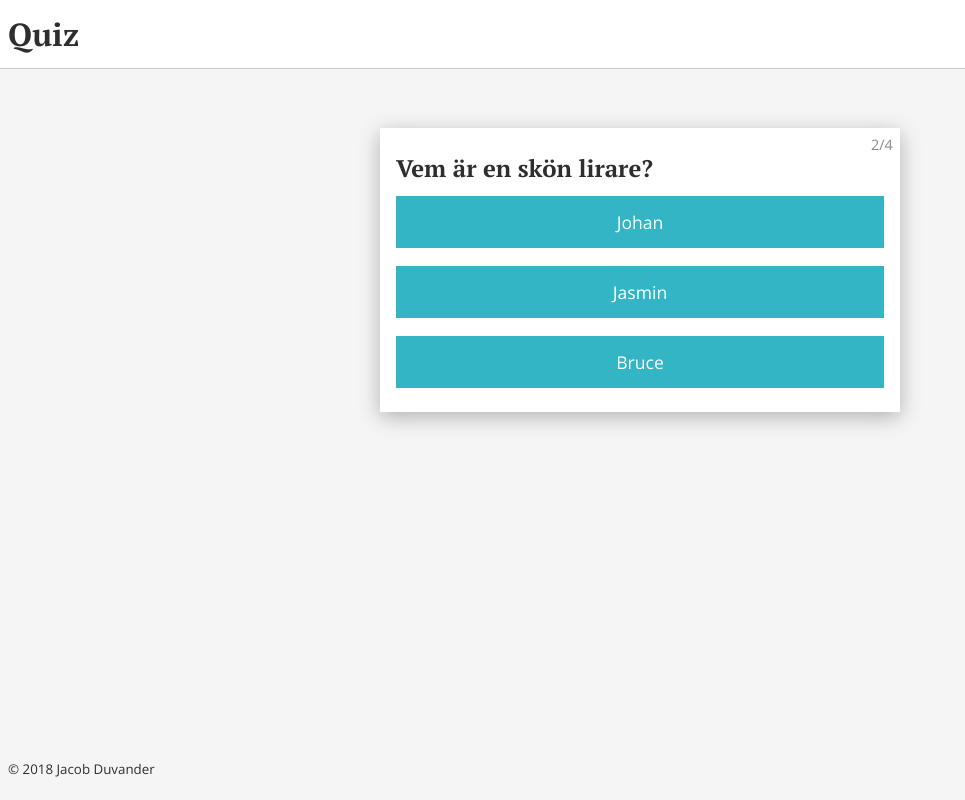
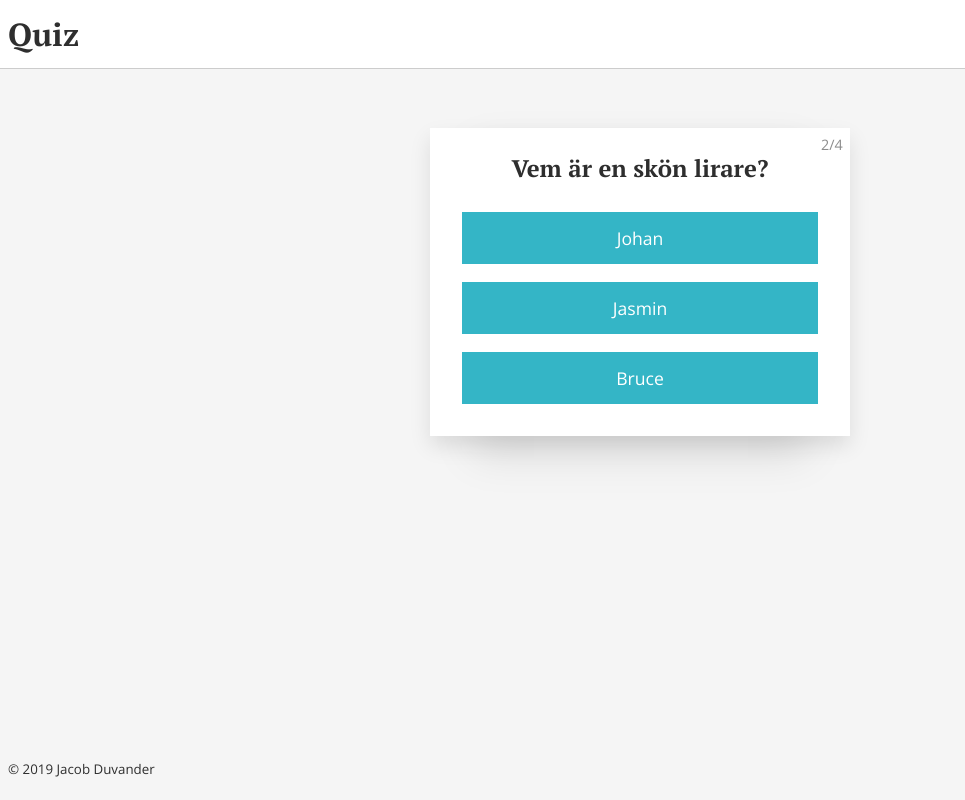
Before and after one commit to duvan094/Quiz, a plain HTML site: page index.html in a window 1280 px wide. Both pictures are taken after a click on the button "Peter". Shown: the whole page, without its empty margins (0-965 px from the left). Drawn offline with nearby package versions, Linux system fonts and the light colour scheme.

Commit message:
Better shadow, some tweaks to margins

```diff
--- a/css/master.css
+++ b/css/master.css
@@ -72,12 +72,27 @@ main{
 
 #card{
   position: relative;
-  max-width: 520px;
+  max-width: 420px;
+  width:100%;
   background: #FFF;
   margin: auto;
-  box-shadow: 0px 5px 20px 0px rgba(0,0,0,0.28);
+  box-shadow:0px 10px 20px 0px rgba(0,0,0,0.1);
+}
+
+.container-wrapper{
   overflow: hidden;
   transition: height 0.25s ease-in;
+}
+
+#card::before{
+  content:'';
+  position: absolute;
+  height:100%;
+  width:80%;
+  box-shadow:0px 20px 40px 0px rgba(0,0,0,0.1);
+  left:50%;
+  transform:translateX(-50%);
+  z-index:-1;
 }
 
 button,.button{
@@ -104,25 +119,24 @@ button:hover, .button:hover{
 }
 
 #card .wrapper{
-  padding:1.5em 1em;
+  padding:1.5em 1em 1em 1em;
   box-sizing: border-box;
 }
 
-.container{
-  max-width: 520px;
-  width:100%;
-  margin:auto;
-  box-sizing: border-box;
-}
 
 .question h2{
-    animation: 0.5s ease-out 0s 1 reveal;
+  text-align: center;
+  animation: 0.5s ease-out 0s 1 reveal;
 }
 
 .alt-container{
+  padding:1em;
+  box-sizing: border-box;
   width:100%;
   animation: 0.5s ease-out 0s 1 reveal;
 }
+
+
 
 .disapear{
   opacity:0;
--- a/index.html
+++ b/index.html
@@ -22,16 +22,18 @@
     <main>
       <div id="card">
         <p id="counter"></p>
-        <div id ="container" class="wrapper">
-          <div id="question" class="container question"></div>
-          <div id="result" class="container"></div>
+        <div id="height-container" class="container-wrapper">
+          <div id ="container" class="wrapper">
+            <div id="question" class="container question"></div>
+            <div id="result" class="container"></div>
+          </div>
         </div>
       </div>
     </main>
 
 
     <footer class="wrapper">
-      <small>© 2018 Jacob Duvander</small>
+      <small>© 2019 Jacob Duvander</small>
     </footer>
   </body>
 </html>
--- a/js/main.js
+++ b/js/main.js
@@ -1,19 +1,16 @@
-var questions;
 
-var xhttp = new XMLHttpRequest();
-xhttp.onreadystatechange = function() {//Retrieve all the questions
-  if (this.readyState == 4 && this.status == 200) {
-   questions = JSON.parse(this.responseText);
-   displayQuestion(0);
-  }
-};
-xhttp.open("GET", "questions.json", true);
-xhttp.send();
+let questions;
+const answers = [];
+const card = document.getElementById("card");
 
+fetch('questions.json').then(response => {
+  return response.json();
+}).then(json => {
+  questions =  JSON.stringify(json);
+  questions = JSON.parse(questions);
+  displayQuestion(0);
+});
 
-const answers = [];
-
-const card = document.getElementById("card");
 
 function displayQuestion(id){
   const questionContainer = document.getElementById("question");
@@ -56,7 +53,7 @@ function clickAlt(event){
   const questionId = event.target.parentNode.getAttribute('data-question-id');
   const answerId = event.target.getAttribute('data-id');
 
-  var answer = {
+  const answer = {
     questionId : questionId,
     answerId : answerId,
     answerText : event.target.innerHTML,
@@ -94,11 +91,9 @@ function answerCheck(questionId,answerId){
 function answered(questionId){
 
   for(let i = 0; i < answers.length; i++){
-
     if(answers[i].questionId == questionId){ //See if question has been answered already
       return true;
     }
-
   }
 
   return false;
@@ -118,16 +113,16 @@ function showResult(){
 
   const resultContainer = document.getElementById("result");
   resultContainer.innerHTML = "";
-  let heading = document.createElement("h3");
+  const heading = document.createElement("h3");
   heading.innerHTML = "Your results";
   resultContainer.appendChild(heading);
 
-  let retryButton = document.createElement("a");
+  const retryButton = document.createElement("a");
   retryButton.classList.add("button")
   retryButton.href= "index.html"
   retryButton.innerHTML = "Try again?"
 
-  let correctAnswers = document.createElement("p");
+  const correctAnswers = document.createElement("p");
   resultContainer.appendChild(correctAnswers);
 
 
@@ -136,14 +131,14 @@ function showResult(){
   for(let i = 0; i < answers.length; i++){
     correctAnswerCount = answers[i].correct ? ++correctAnswerCount : correctAnswerCount;
 
-    let container = document.createElement("div");
+    const container = document.createElement("div");
     container.classList.add("question-result");
 
     container.classList.add(answers[i].correct ? "correct" : "wrong");
 
-    let title = document.createElement("h4");
+    const title = document.createElement("h4");
     title.innerHTML = questions[i].title;
-    let choice = document.createElement("p");
+    const choice = document.createElement("p");
     choice.innerHTML = "<i>“" + answers[i].answerText + "” </i> was " + (answers[i].correct ? "correct." : "wrong.");
 
     container.appendChild(title);
@@ -164,6 +159,8 @@ window.onresize = function(event) {
   resize();
 };
 
+const heightElt = document.getElementById("height-container");
+
 function resize(){
-  card.style.height = document.getElementById("container").offsetHeight + "px";
+  heightElt.style.height = document.getElementById("container").offsetHeight + "px";
 }
```
